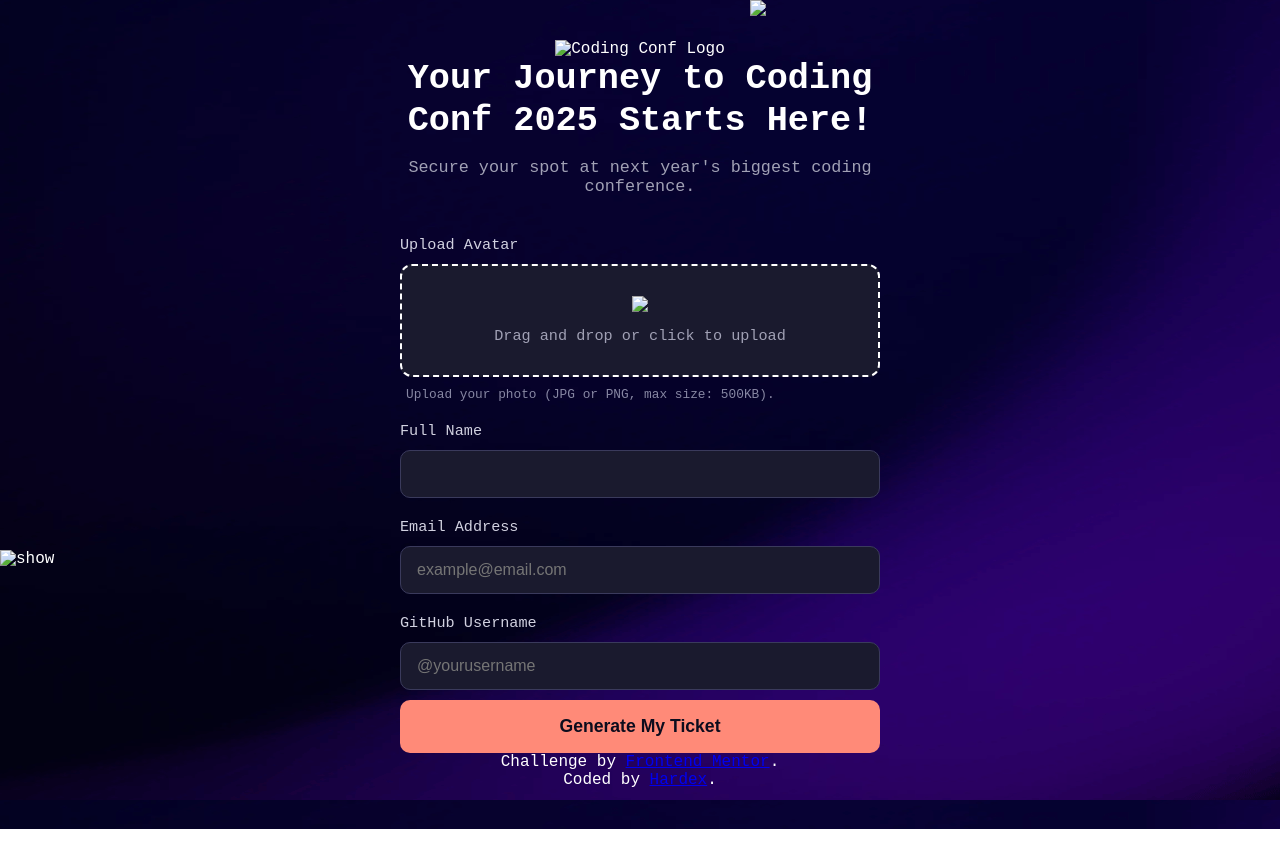
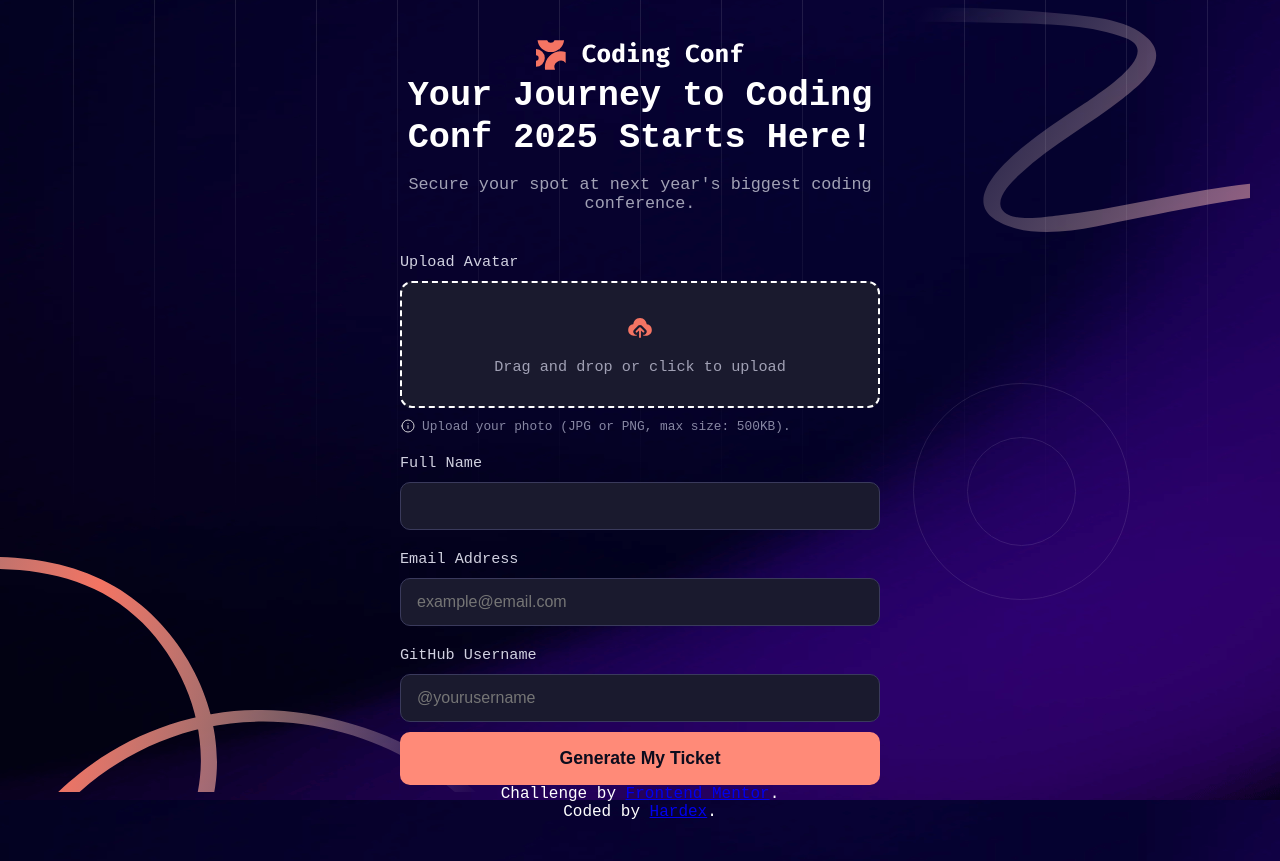
Before and after one commit to Hardexcodered654/Conference-Ticket-Generator, a plain HTML site: page conf.html in a window 1280 px wide. Before the commit the page ends 829 px from the top, so only its background shows below. Drawn offline with Linux system fonts and the light colour scheme; files whose address does not match are found by name.

Commit message:
Update image paths in conf.html

```diff
--- a/conf.html
+++ b/conf.html
@@ -7,13 +7,13 @@
   <title>Frontend Mentor | Conference ticket generator</title>
 </head>
 <body>
-  <img src="img/pattern-squiggly-line-bottom-desktop.svg" alt="show" class="linebottom">
-  <img src="img/pattern-squiggly-line-top.svg" class="linetop">
-  <img src="img/pattern-lines.svg" alt="" class="linepattern">
-  <img src="img/pattern-circle.svg" alt="" class="circlepattern">
+  <img src="pattern-squiggly-line-bottom-desktop.svg" alt="show" class="linebottom">
+  <img src="pattern-squiggly-line-top.svg" class="linetop">
+  <img src="pattern-lines.svg" alt="" class="linepattern">
+  <img src="pattern-circle.svg" alt="" class="circlepattern">
 <main class="form-ticket-page"
 <div class="logo">
-	<img src="img/logo-full.svg" alt="Coding Conf Logo">
+	<img src="logo-full.svg" alt="Coding Conf Logo">
 </div>
 
 <!-- Title Section -->
@@ -26,13 +26,13 @@
     <label>Upload Avatar</label>
 
   <div class="drop-zone" id="drop-zone">
-    <img src="img/icon-upload.svg" class="upload-icon">
+    <img src="icon-upload.svg" class="upload-icon">
      <p>Drag and drop or click to upload</p>
      <input type="file" id="avatar" accept="image/png, image/jpeg" hidden>
   </div>
 
   <p class="hint">
-    <img src="img/icon-info.svg" alt="">
+    <img src="icon-info.svg" alt="">
     Upload your photo (JPG or PNG, max size: 500KB).
   </p>
   </div>
```
